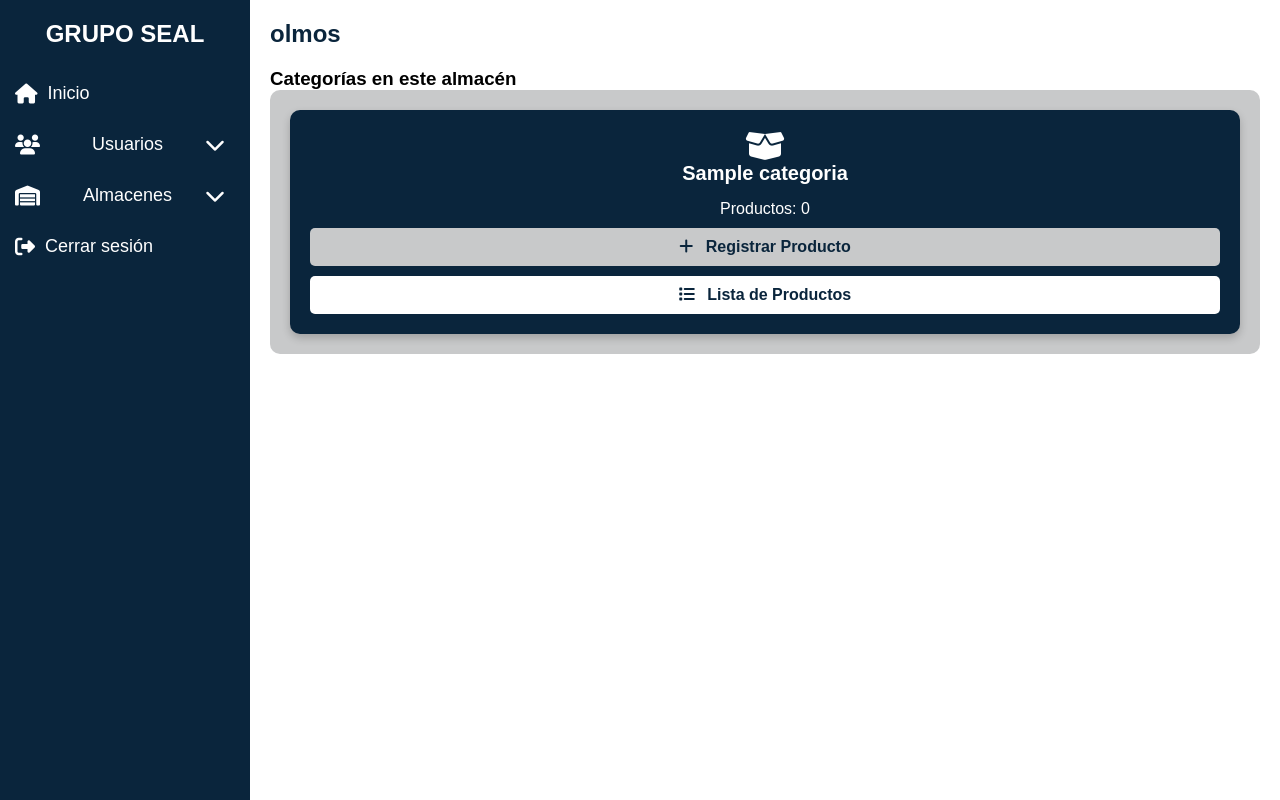
After one commit to BrSilvinha/comseproa_inventory, a PHP site: page /almacenes/ver-almacen.php?id=4 in a window 1280 px wide. The commit adds this page. Run offline with PHP 8.4, Linux system fonts and the light colour scheme; a user stored in the database is signed in; data comes from the database, SQL or seed files in the repository; tables that the repository leaves empty or names only in its code hold one stand-in row (values such as "Sample post").

Commit message:
Actualizar rutas de enlaces en las páginas de usuarios y almacenes, y agregar estilos para la sección de categorías.

```diff
--- /dev/null
+++ b/almacenes/ver-almacen.php
@@ -0,0 +1,107 @@
+<?php
+session_start();
+
+// Verificar si el usuario ha iniciado sesión
+if (!isset($_SESSION["user_id"])) {
+    header("Location: /views/login_form.php");
+    exit();
+}
+
+require_once "../config/database.php"; // Conectar a la base de datos
+
+// Validar el ID del almacén
+if (!isset($_GET['id']) || !filter_var($_GET['id'], FILTER_VALIDATE_INT)) {
+    die("ID de almacén no válido");
+}
+
+$almacen_id = $_GET['id'];
+
+// Obtener información del almacén
+$sql = "SELECT * FROM almacenes WHERE id = ?";
+$stmt = $conn->prepare($sql);
+$stmt->bind_param("i", $almacen_id);
+$stmt->execute();
+$result = $stmt->get_result();
+$almacen = $result->fetch_assoc();
+$stmt->close();
+
+if (!$almacen) {
+    die("Almacén no encontrado");
+}
+
+// Obtener todas las categorías
+$sql_categorias = "SELECT c.id, c.nombre,
+                   (SELECT COUNT(*) FROM productos p WHERE p.categoria_id = c.id AND p.almacen_id = ?) AS total_productos
+                   FROM categorias c";
+$stmt_categorias = $conn->prepare($sql_categorias);
+$stmt_categorias->bind_param("i", $almacen_id);
+$stmt_categorias->execute();
+$categorias = $stmt_categorias->get_result();
+$stmt_categorias->close();
+?>
+<!DOCTYPE html>
+<html lang="es">
+<head>
+    <meta charset="UTF-8">
+    <meta name="viewport" content="width=device-width, initial-scale=1.0">
+    <title>Ver Almacén - COMSEPROA</title>
+    <link rel="stylesheet" href="../assets/css/styles-dashboard.css">
+    <link rel="stylesheet" href="../assets/css/styles-almacenes.css">
+    <link rel="stylesheet" href="../assets/css/styles-categorias.css">
+    <link rel="stylesheet" href="https://cdnjs.cloudflare.com/ajax/libs/font-awesome/6.4.2/css/all.min.css">
+</head>
+<body>
+
+<!-- Menú Lateral -->
+<nav class="sidebar">
+    <h2>GRUPO SEAL</h2>
+    <ul>
+        <li><a href="../dashboard.php"><i class="fas fa-home"></i> Inicio</a></li>
+        <li class="submenu-container">
+            <a href="#"><i class="fas fa-users"></i> Usuarios <i class="fas fa-chevron-down"></i></a>
+            <ul class="submenu">
+                <li><a href="../usuarios/registrar.php"><i class="fas fa-user-plus"></i> Registrar Usuario</a></li>
+                <li><a href="../usuarios/listar.php"><i class="fas fa-list"></i> Lista de Usuarios</a></li>
+            </ul>
+        </li>
+        <li class="submenu-container">
+            <a href="#"><i class="fas fa-warehouse"></i> Almacenes <i class="fas fa-chevron-down"></i></a>
+            <ul class="submenu">
+                <li><a href="registrar.php"><i class="fas fa-plus"></i> Registrar Almacén</a></li>
+                <li><a href="listar.php"><i class="fas fa-list"></i> Lista de Almacenes</a></li>
+            </ul>
+        </li>
+        <li><a href="../logout.php"><i class="fas fa-sign-out-alt"></i> Cerrar sesión</a></li>
+    </ul>
+</nav>
+
+<!-- Contenido Principal -->
+<div class="main-content">
+    <h2><?php echo htmlspecialchars($almacen['nombre']); ?></h2>
+    <h3>Categorías en este almacén</h3>
+    <div class="categorias-container">
+        <?php if ($categorias->num_rows > 0): ?>
+            <?php while ($categoria = $categorias->fetch_assoc()): ?>
+                <div class="categoria-card">
+                    <i class="fas fa-box-open fa-2x"></i> <!-- Ícono de categoría -->
+                    <h4><?php echo htmlspecialchars($categoria['nombre']); ?></h4>
+                    <p>Productos: <?php echo $categoria['total_productos']; ?></p>
+
+                    <button class="btn-registrar" onclick="location.href='/productos/registrar.php?almacen_id=<?php echo $almacen_id; ?>&categoria_id=<?php echo $categoria['id']; ?>'">
+                        <i class="fas fa-plus"></i> Registrar Producto
+                    </button>
+
+                    <button class="btn-lista" onclick="location.href='/productos/listar.php?almacen_id=<?php echo $almacen_id; ?>&categoria_id=<?php echo $categoria['id']; ?>'">
+                        <i class="fas fa-list"></i> Lista de Productos
+                    </button>
+                </div>
+            <?php endwhile; ?>
+        <?php else: ?>
+            <p>No hay categorías registradas.</p>
+        <?php endif; ?>
+    </div>
+</div>
+
+<script src="../assets/js/script.js"></script>
+</body>
+</html>
--- a/assets/css/styles-almacenes.css
+++ b/assets/css/styles-almacenes.css
@@ -1,44 +1,80 @@
-/* Reset básico */
-* {
-    margin: 0;
-    padding: 0;
-    box-sizing: border-box;
-    font-family: Arial, sans-serif;
+/* Contenedor de los almacenes */
+.almacenes-container {
+    display: flex;
+    flex-wrap: wrap;
+    gap: 20px;
 }
 
-/* Contenedor principal */
-.main-content {
-    margin-left: 260px; /* Ajuste para que no quede detrás del menú */
-    padding: 40px;
-    width: calc(100% - 260px);
+/* Tarjeta de almacén */
+.almacen-card {
+    background: #ffffff; /* Fondo blanco */
+    padding: 20px;
+    border-radius: 8px;
+    box-shadow: 0 2px 4px rgba(0, 0, 0, 0.1);
+    width: 300px;
     text-align: center;
-    background-color: #ffffff;
-    min-height: 100vh;
+    border: 1px solid #c8c9ca; /* Borde gris */
 }
 
-/* Título principal */
+/* Título de la tarjeta */
+.almacen-card h3 {
+    margin: 10px 0;
+    font-size: 18px;
+    color: #0a253c; /* Azul oscuro */
+}
+
+/* Texto de la tarjeta */
+.almacen-card p {
+    font-size: 14px;
+    color: #666; /* Gris oscuro */
+}
+
+/* Botón para ver almacén */
+.btn-ver {
+    display: inline-block;
+    margin-top: 10px;
+    padding: 8px 12px;
+    background: #0a253c; /* Azul oscuro */
+    color: white;
+    text-decoration: none;
+    border-radius: 5px;
+    font-size: 14px;
+    border: 1px solid #c8c9ca;
+}
+
+.btn-ver:hover {
+    background: #c8c9ca; /* Gris claro */
+    color: #0a253c; /* Azul oscuro */
+}
+
+/* Contenido principal */
+.main-content {
+    margin-left: 250px; /* Espacio para el menú */
+    padding: 20px;
+    transition: margin-left 0.3s;
+}
+
+/* Título "Almacenes Registrados" */
 .main-content h2 {
-    color: #0a253c;
-    font-size: 24px;
+    color: #0a253c; /* Azul oscuro */
     margin-bottom: 20px;
 }
-
 /* Contenedor del formulario */
 .form-container {
-    background-color: #ffffff;
-    color: #0a253c;
-    padding: 30px;
+    background: #ffffff; /* Fondo blanco */
+    padding: 20px;
+    border-radius: 8px;
+    box-shadow: 0 2px 4px rgba(0, 0, 0, 0.1);
     max-width: 400px;
     margin: auto;
-    border-radius: 10px;
-    box-shadow: 0 4px 8px rgba(0, 0, 0, 0.2);
-    text-align: left;
+    border: 1px solid #c8c9ca; /* Borde gris */
 }
 
-/* Etiquetas */
+/* Etiquetas del formulario */
 .form-container label {
     display: block;
     font-weight: bold;
+    color: #0a253c; /* Azul oscuro */
     margin-bottom: 5px;
 }
 
--- /dev/null
+++ b/assets/css/styles-categorias.css
@@ -0,0 +1,154 @@
+/* Estilos para la sección de categorías */
+.categorias-container {
+    display: grid;
+    grid-template-columns: repeat(auto-fit, minmax(250px, 1fr));
+    gap: 20px;
+    padding: 20px;
+    background-color: #c8c9ca; /* Color de fondo adaptado */
+    border-radius: 10px;
+}
+
+.categoria-card {
+    background-color: #0a253c; /* Fondo oscuro */
+    color: #ffffff; /* Texto en blanco */
+    padding: 20px;
+    border-radius: 10px;
+    text-align: center;
+    box-shadow: 0px 4px 8px rgba(0, 0, 0, 0.2);
+    transition: transform 0.3s ease-in-out, box-shadow 0.3s ease-in-out;
+}
+
+.categoria-card:hover {
+    transform: translateY(-5px);
+    box-shadow: 0px 6px 12px rgba(0, 0, 0, 0.3);
+}
+
+.categoria-card h4 {
+    margin-bottom: 15px;
+    font-size: 20px;
+    font-weight: bold;
+}
+
+p.no-productos {
+    font-size: 14px;
+    color: #c8c9ca; /* Color gris claro */
+    margin-top: 10px;
+}
+
+/* Botones dentro de las categorías */
+.categoria-card button {
+    width: 100%;
+    margin-top: 10px;
+    padding: 10px;
+    border: none;
+    border-radius: 5px;
+    font-size: 16px;
+    font-weight: bold;
+    cursor: pointer;
+    transition: background-color 0.3s ease-in-out, transform 0.2s;
+}
+
+/* Botón Registrar Producto */
+.btn-registrar {
+    background-color: #c8c9ca; /* Gris claro */
+    color: #0a253c; /* Azul oscuro */
+}
+
+.btn-registrar:hover {
+    background-color: #ffffff; /* Blanco al pasar el cursor */
+    color: #0a253c;
+    transform: scale(1.05);
+}
+
+/* Botón Lista de Productos */
+.btn-lista {
+    background-color: #ffffff; /* Blanco */
+    color: #0a253c; /* Azul oscuro */
+}
+
+.btn-lista:hover {
+    background-color: #c8c9ca; /* Gris claro */
+    transform: scale(1.05);
+}
+
+/* Íconos dentro de los botones */
+.categoria-card button i {
+    margin-right: 8px;
+}
+/* Estilos para la sección de categorías */
+.categorias-container {
+    display: grid;
+    grid-template-columns: repeat(auto-fit, minmax(250px, 1fr));
+    gap: 20px;
+    padding: 20px;
+    background-color: #c8c9ca; /* Color de fondo adaptado */
+    border-radius: 10px;
+}
+
+.categoria-card {
+    background-color: #0a253c; /* Fondo oscuro */
+    color: #ffffff; /* Texto en blanco */
+    padding: 20px;
+    border-radius: 10px;
+    text-align: center;
+    box-shadow: 0px 4px 8px rgba(0, 0, 0, 0.2);
+    transition: transform 0.3s ease-in-out, box-shadow 0.3s ease-in-out;
+}
+
+.categoria-card:hover {
+    transform: translateY(-5px);
+    box-shadow: 0px 6px 12px rgba(0, 0, 0, 0.3);
+}
+
+.categoria-card h4 {
+    margin-bottom: 15px;
+    font-size: 20px;
+    font-weight: bold;
+}
+
+p.no-productos {
+    font-size: 14px;
+    color: #c8c9ca; /* Color gris claro */
+    margin-top: 10px;
+}
+
+/* Botones dentro de las categorías */
+.categoria-card button {
+    width: 100%;
+    margin-top: 10px;
+    padding: 10px;
+    border: none;
+    border-radius: 5px;
+    font-size: 16px;
+    font-weight: bold;
+    cursor: pointer;
+    transition: background-color 0.3s ease-in-out, transform 0.2s;
+}
+
+/* Botón Registrar Producto */
+.btn-registrar {
+    background-color: #c8c9ca; /* Gris claro */
+    color: #0a253c; /* Azul oscuro */
+}
+
+.btn-registrar:hover {
+    background-color: #ffffff; /* Blanco al pasar el cursor */
+    color: #0a253c;
+    transform: scale(1.05);
+}
+
+/* Botón Lista de Productos */
+.btn-lista {
+    background-color: #ffffff; /* Blanco */
+    color: #0a253c; /* Azul oscuro */
+}
+
+.btn-lista:hover {
+    background-color: #c8c9ca; /* Gris claro */
+    transform: scale(1.05);
+}
+
+/* Íconos dentro de los botones */
+.categoria-card button i {
+    margin-right: 8px;
+}
--- a/usuarios/listar.php
+++ b/usuarios/listar.php
@@ -133,13 +133,13 @@ $conn->close();
                     <i class="fas fa-warehouse"></i> Almacenes <i class="fas fa-chevron-down"></i>
                 </a>
                 <ul class="submenu">
-                    <li><a href="almacenes/registrar.php"><i class="fas fa-plus"></i> Registrar Almacén</a></li>
-                    <li><a href="almacenes/listar.php"><i class="fas fa-list"></i> Lista de Almacenes</a></li>
+                    <li><a href="/almacenes/registrar.php"><i class="fas fa-plus"></i> Registrar Almacén</a></li>
+                    <li><a href="/almacenes/listar.php"><i class="fas fa-list"></i> Lista de Almacenes</a></li>
                 </ul>
             </li>
 
             <!-- Cerrar Sesión -->
-            <li><a href="logout.php"><i class="fas fa-sign-out-alt"></i> Cerrar sesión</a></li>
+            <li><a href="/logout.php"><i class="fas fa-sign-out-alt"></i> Cerrar sesión</a></li>
         </ul>
     </nav>
 
--- a/usuarios/registrar.php
+++ b/usuarios/registrar.php
@@ -99,8 +99,8 @@
                     <i class="fas fa-warehouse"></i> Almacenes <i class="fas fa-chevron-down"></i>
                 </a>
                 <ul class="submenu">
-                    <li><a href="almacenes/registrar.php"><i class="fas fa-plus"></i> Registrar Almacén</a></li>
-                    <li><a href="almacenes/listar.php"><i class="fas fa-list"></i> Lista de Almacenes</a></li>
+                    <li><a href="/almacenes/registrar.php"><i class="fas fa-plus"></i> Registrar Almacén</a></li>
+                    <li><a href="/almacenes/listar.php"><i class="fas fa-list"></i> Lista de Almacenes</a></li>
                 </ul>
             </li>
 
```
Also changed, not shown: other parts of assets/css/styles-almacenes.css (+17 -34 lines), almacenes/listar.php (+12 -16 lines).
